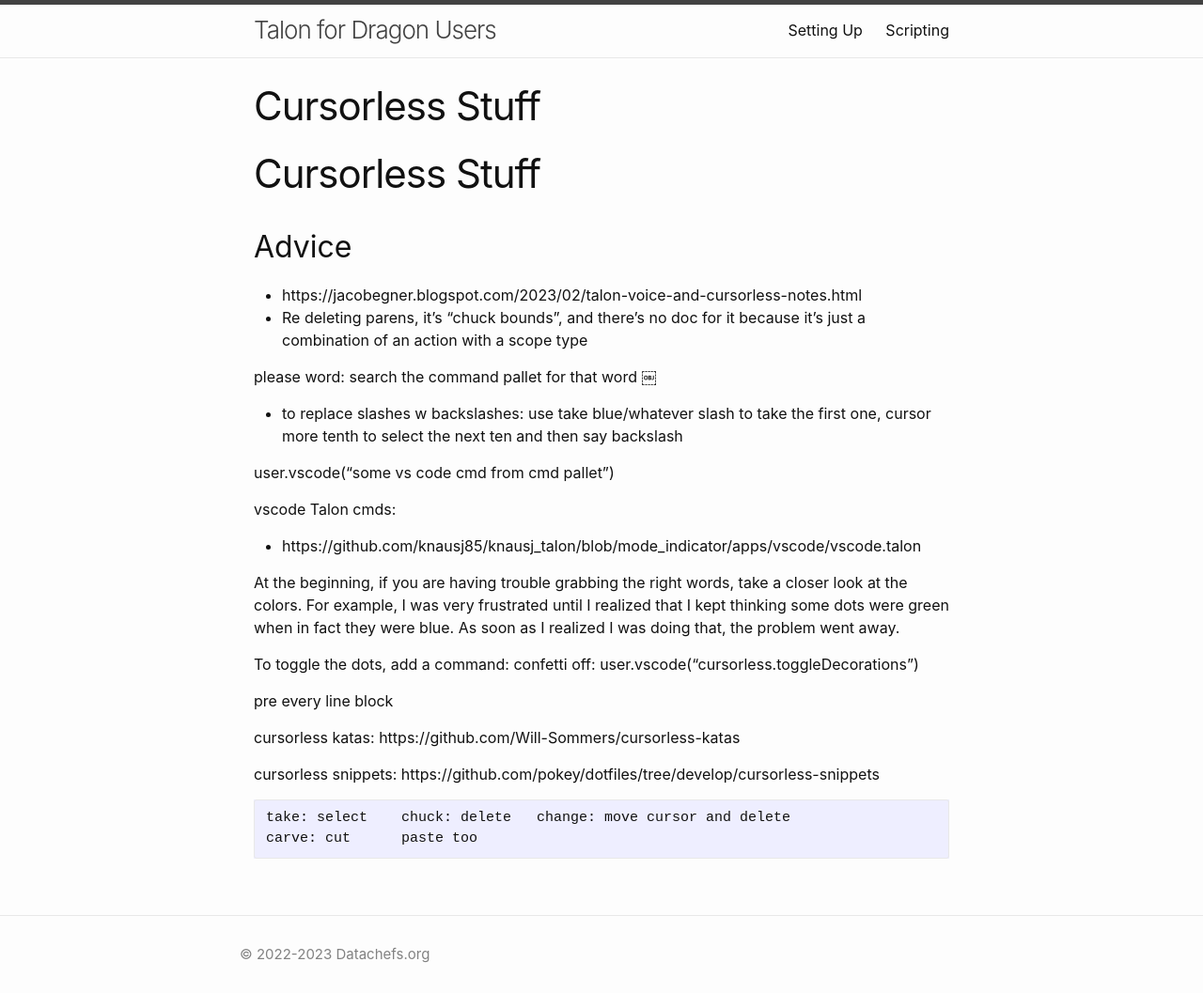
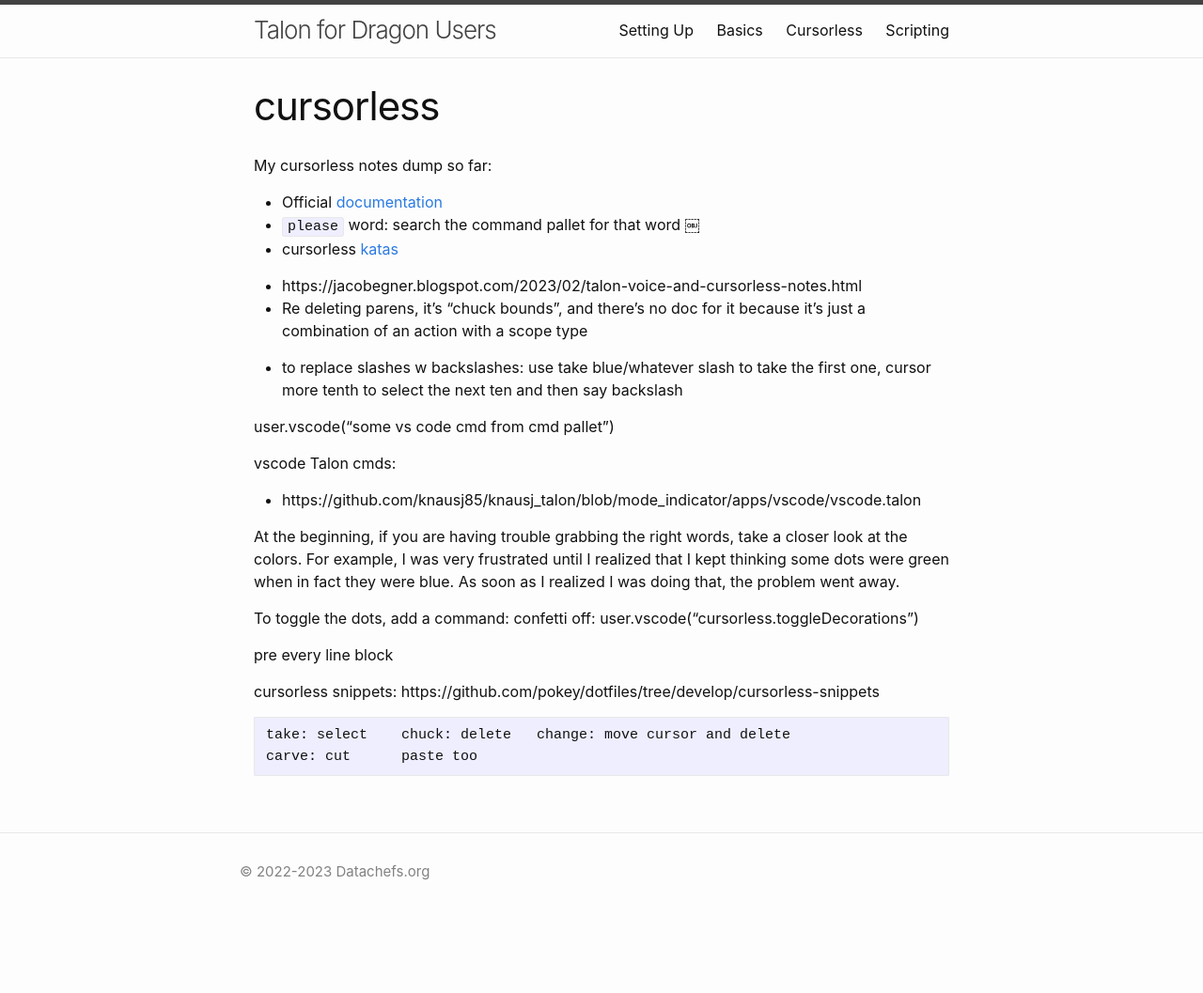
Before and after one commit to aschneiderman/talon-notes, a Jekyll site: the page built from pages/basics-write/cursorless.md, in a window 1280 px wide. Shown: the whole page at 94% size. Built offline with Jekyll 4.4.1, drawn with Linux system fonts in a browser that asks for light colours; our own code applies the rules of GitHub Pages for plain Markdown files; after the commit the page ends 970 px from its top, so only the background shows below that.

Commit message:
Add more notes

```diff
--- a/_config.yml
+++ b/_config.yml
@@ -7,6 +7,10 @@ description:  Switching to Talon
 navigation_links:
   - name: Setting Up
     link: 'about/'
+  - name: 'Basics'
+    link: ''
+  - name: Cursorless
+    link: 'pages/basics-write/cursorless.html'
   - name: Scripting
     link: 'pages/scripting/scripting-talon.html'
   # - name: Strategies
--- a/pages/basics-write/cursorless.md
+++ b/pages/basics-write/cursorless.md
@@ -1,13 +1,20 @@
-# Cursorless Stuff
+---
+title: cursorless
+layout: content
+# image: hand-paid-cans-36464-pxh2.jpg
+---
 
-
-## Advice
+My cursorless notes dump so far:
+- Official [documentation](https://www.cursorless.org/docs/)
+- `please` word: search the command pallet for that word ￼
+<!-- - Cursorless [cheat sheet](file:///C:/Users/ASchneiderman/.cursorless/cheatsheet.html) -->
+- cursorless [katas](https://github.com/Will-Sommers/cursorless-katas)
 
  - https://jacobegner.blogspot.com/2023/02/talon-voice-and-cursorless-notes.html
  - Re deleting parens, it’s “chuck bounds”, and there’s no doc for it because it’s just a combination of an action with a scope type
 
 
-please word: search the command pallet for that word ￼
+
 
 - to replace slashes w backslashes: use take blue/whatever slash to take the first one, cursor more tenth to select the next ten and then say backslash
 
@@ -22,7 +29,6 @@ To toggle the dots, add a command: confetti off: user.vscode("cursorless.toggleD
 
 pre every line block
 
-cursorless katas: https://github.com/Will-Sommers/cursorless-katas
 
 cursorless snippets: https://github.com/pokey/dotfiles/tree/develop/cursorless-snippets
 
```
Also changed, not shown: index.md (+4 -4 lines), README.md.
